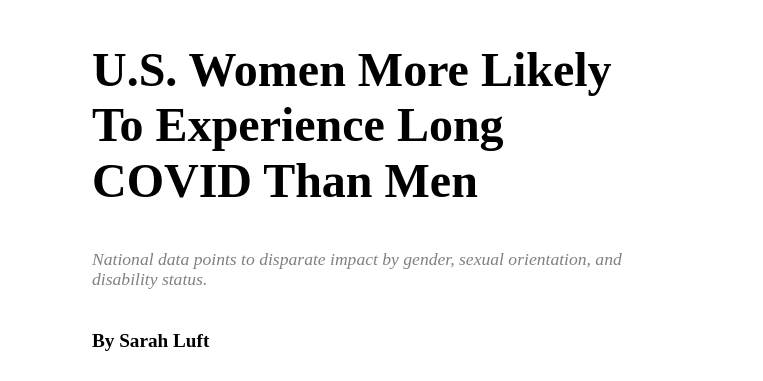
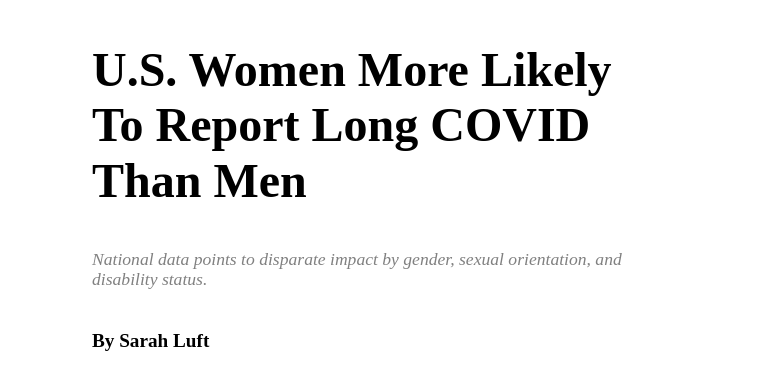
Before and after one commit to saluft/long-covid-rate-disparities, a plain HTML site: page index.html in a window 1280 px wide. Shown: the top 381 px of the page, without its empty margins (258-1021 px from the left). Drawn offline with nearby package versions, Linux system fonts and the light colour scheme.

Commit message:
title chnage

```diff
--- a/index.html
+++ b/index.html
@@ -10,14 +10,14 @@
 		<!-- Links to stylesheet -->
 		<link rel="stylesheet" type="text/css" href="styles.css">
 		<!-- Remember to update page title -->
-		<title>U.S. Women More Likely To Experience Long COVID Than Men</title>
+		<title>U.S. Women More Likely To Report Long COVID Than Men</title>
 	</head>
 
 	<body>
 		<!-- All content goes here -->
 		<div class="container">
 			<h1>
-				U.S. Women More Likely To Experience Long COVID Than Men
+				U.S. Women More Likely To Report Long COVID Than Men
 			</h1>
             <h6>National data points to disparate impact by gender, sexual orientation, and disability status.</h6>
             <h5>By Sarah Luft</h5>
```
